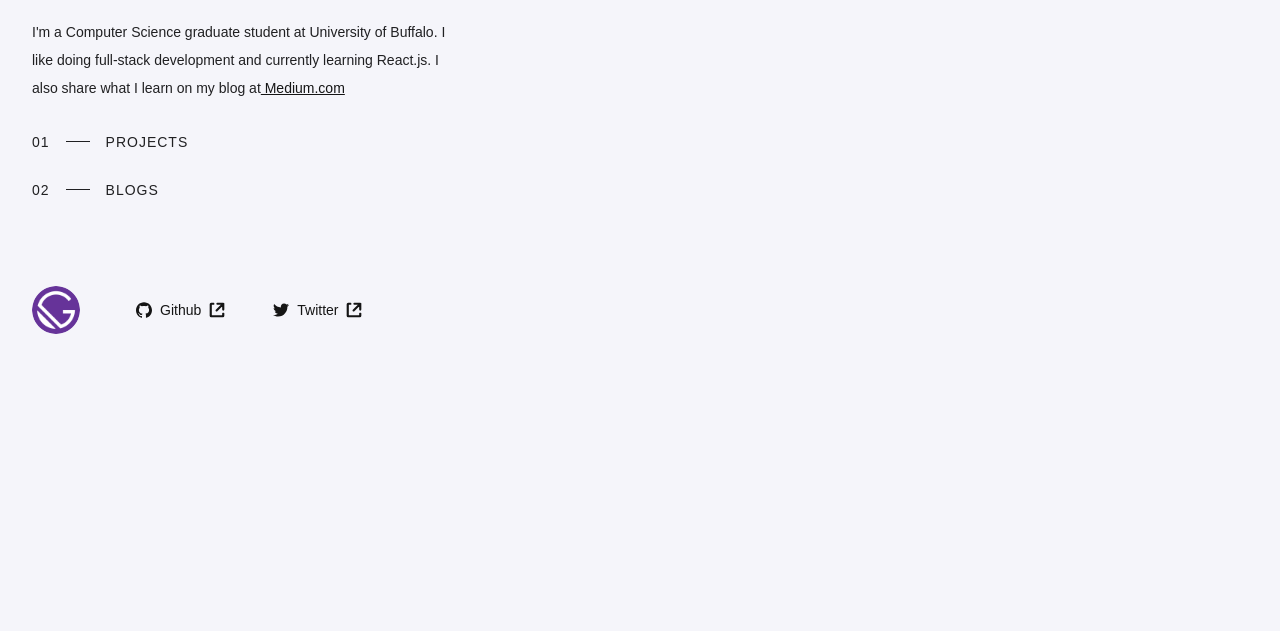
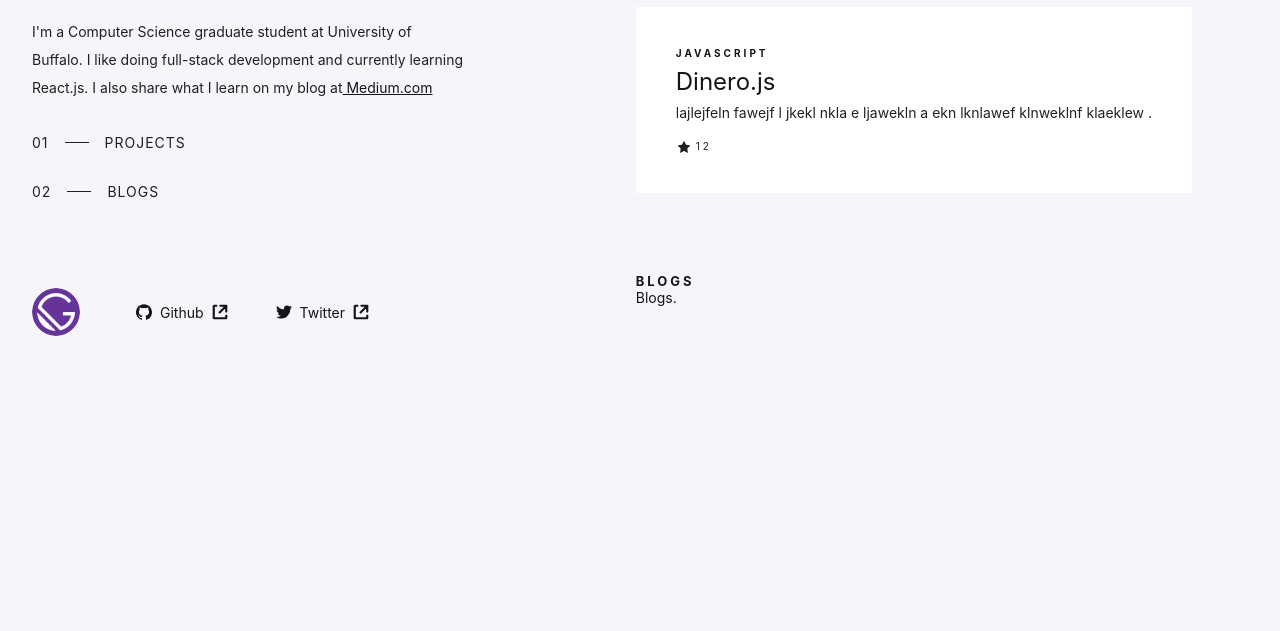
Before and after one commit to priyesh18/gatsby-portfolio, a Gatsby site: page / in a window 1280 px wide. Shown: the part 169-800 px from the top of the page. Built offline with nearby package versions, Linux system fonts and the light colour scheme; Gatsby itself is replaced by a stand-in of ours.

Commit message:
add projects and the card

```diff
--- a/src/components/layout.jsx
+++ b/src/components/layout.jsx
@@ -47,7 +47,7 @@ const Layout = ({ children }) => {
             <SocialLinks/>
           </div>
         </div>
-        <div className="details-box">
+        <div className="content-box">
       {children}
 
         </div>
--- a/src/components/project-card/project-card.component.jsx
+++ b/src/components/project-card/project-card.component.jsx
@@ -1,8 +1,30 @@
 import React from 'react';
-import './project-card.styles.css';
+import './project-card.styles.scss';
+
+import StarIcon from '../../assets/icons/star.svg';
 
 const ProjectCard = ({language, name, description, count}) => (
-    <div>Hello world</div>
+    <div className="project-card">
+        <a className="card" href="http://" target="_blank" rel="noopener noreferrer">
+            <p className="project-language">
+                javascript
+            </p>
+            <h3 className="project-name">
+                Dinero.js
+            </h3>
+            <p className="project-description">
+                lajlejfeln fawejf l jkekl nkla e ljawekln a ekn lknlawef klnweklnf klaeklew .
+            </p>
+            <div className="card-footer">
+                <div className="icon">
+                    <StarIcon/>
+                </div>
+                <span className="star-count">
+                    12
+                </span>
+            </div>
+        </a>
+    </div>
 );
 
 export default ProjectCard;
--- /dev/null
+++ b/src/components/project-card/project-card.styles.scss
@@ -0,0 +1,43 @@
+.project-card {
+    background-color: var(--bg-secondary);
+    a.card {
+        padding: 40px;
+        display: block;
+        text-decoration: none;
+        .project-language {
+            font-size: x-small;
+            font-weight: bold;
+            letter-spacing: 3px;
+            text-transform: uppercase;
+        }
+        .project-name {
+            margin-top: 8px;
+            font-size: x-large;
+        }
+        .project-description {
+            margin-top: 8px;
+            color: var(--text-secondary);
+
+        }
+        .card-footer {
+            display: flex;
+            align-items: center;
+            margin-top: 16px;
+            color: var(--text-secondary);
+            .icon {
+                width: 16px;
+                height: 16px;
+                padding: 2px;
+                margin-right: 4px;
+                fill: var(--text-secondary);
+
+            }
+            .star-count {
+                margin-top: 2px;
+                font-size: x-small;
+                letter-spacing: 3px;
+
+            }
+        }
+    }
+}
--- a/src/pages/index.js
+++ b/src/pages/index.jsx
@@ -3,15 +3,29 @@ import React from "react"
 
 import Layout from "../components/layout"
 // import Image from "../components/image"
-import SEO from "../components/seo"
+import SEO from "../components/seo";
+import './index.scss';
 
-import Projects from '../components/projects.component';
+import AllProjects from '../partials/allProjects.component';
+import AllBlogs from '../partials/allBlogs.component';
 
 const IndexPage = () => (
   <Layout>
     <SEO title="Priyesh Patel" />
+    <div id="projects" className="projects-container">
+      <h2 className="section-title">
+        Projects
+      </h2>
 
-    <Projects/>
+    <AllProjects/>
+    </div>
+    <div id="blogs" className="blogs-container">
+      <h2 className="section-title">
+        Blogs
+      </h2>
+
+    <AllBlogs/>
+    </div>
     {/* <h1>Hi people</h1>
     <p>Welcome to your new Gatsby site.</p>
     <p>Now go build something great.</p>
--- /dev/null
+++ b/src/pages/index.scss
@@ -0,0 +1,13 @@
+.projects-container, .blogs-container {
+    padding-top: 8px;
+}
+.section-title {
+    position: sticky;
+    font-size: small;
+    top: 0;
+    z-index: 40;
+    padding-top: 24px;
+    font-weight: bold;
+    text-transform: uppercase;
+    letter-spacing: 3px;
+}
--- a/src/partials/allProjects.component.jsx
+++ b/src/partials/allProjects.component.jsx
@@ -1,9 +1,10 @@
 import React from 'react';
 import './allProjects.styles.css';
+import ProjectCard from '../components/project-card/project-card.component';
 
 const AllProjects = () => (
     <div className="all-projects">
-        Projects.
+        <ProjectCard/>
     </div>
 );
 
--- a/src/partials/allProjects.styles.css
+++ b/src/partials/allProjects.styles.css
@@ -0,0 +1,5 @@
+.all-projects {
+    margin: 8px 0;
+    padding-top: 32px;
+    padding-bottom: 40px;
+}
--- a/src/styles/global.css
+++ b/src/styles/global.css
@@ -48,7 +48,7 @@ body {
     font-weight: normal;
 
     height: 100vh;
-    font-family: sans-serif;
+    font-family: -apple-system, BlinkMacSystemFont, 'Segoe UI', Roboto, Oxygen, Ubuntu, Cantarell, 'Open Sans', 'Helvetica Neue', sans-serif;
     color: var(--text-main);
     background-color: var(--bg);
 }
```
Also changed, not shown: src/components/project-card/project-card.styles.css (deleted).
